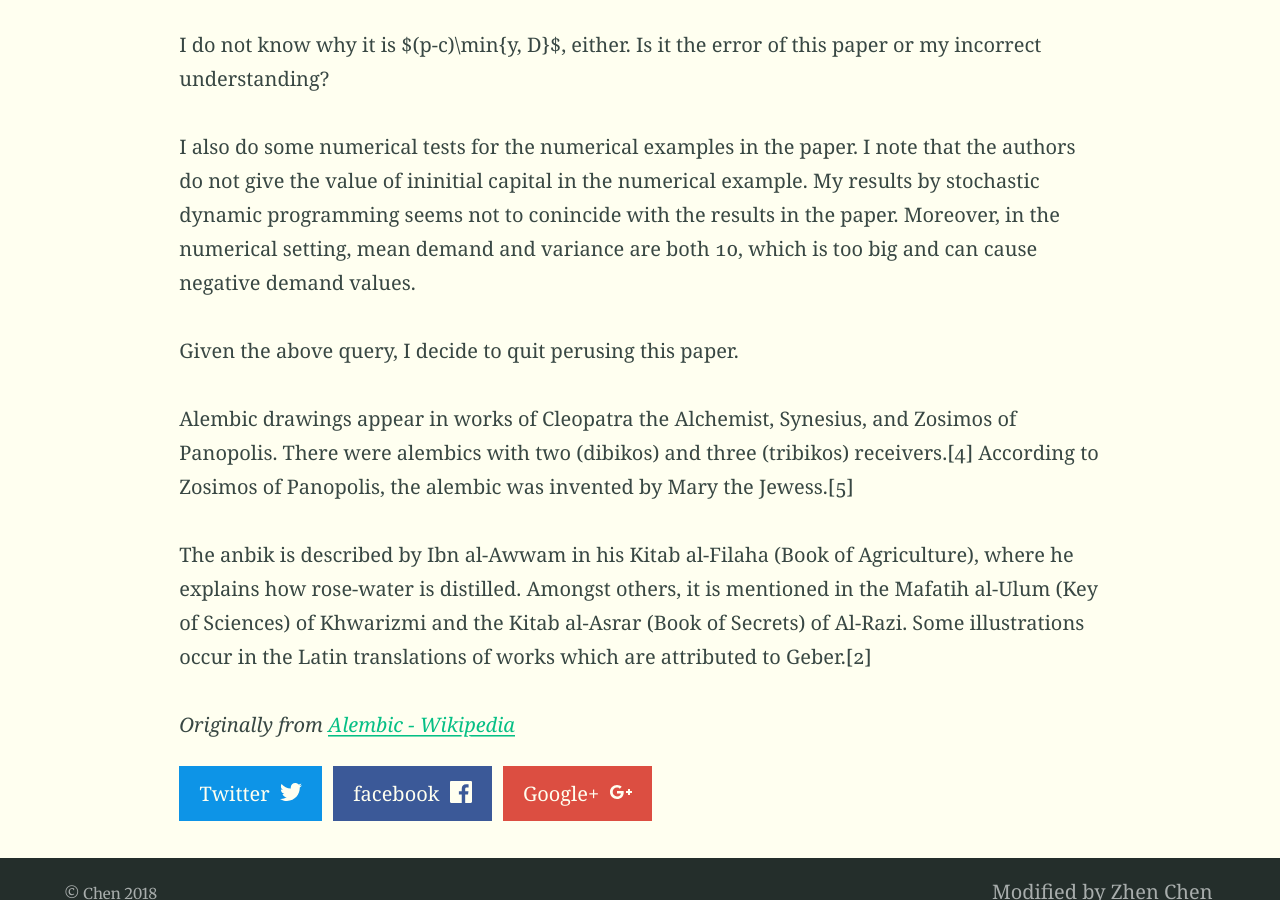
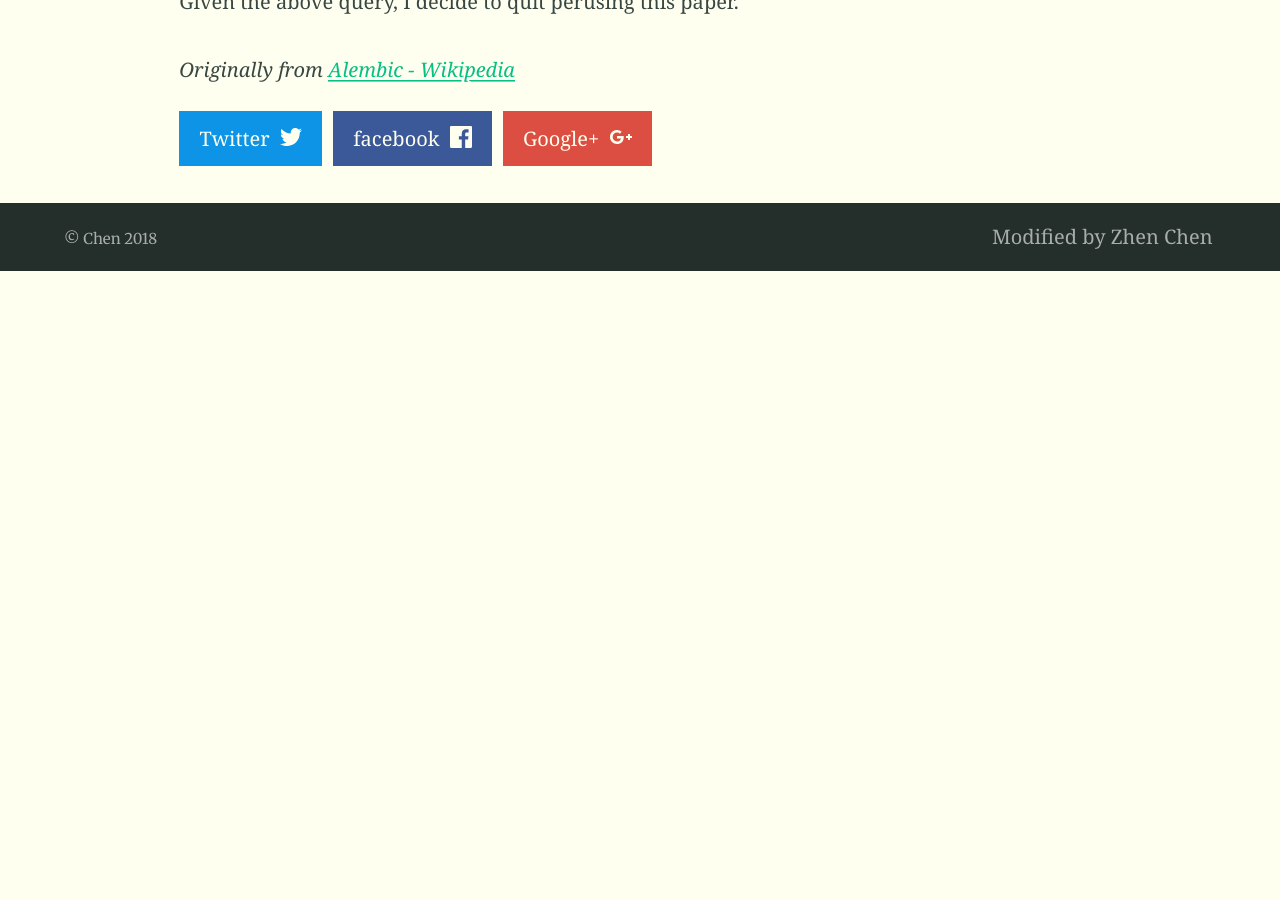
Before and after one commit to RobinChen121/robinchen121.github.io-12, a Jekyll site: the page built from _posts/2018-11-28-example-post-two.md, in a window 1280 px wide and 900 px high, scrolled down 1134 px. Built offline with Jekyll 4.4.1, drawn with Linux system fonts in a browser that asks for light colours; our own code applies the rules of GitHub Pages for plain Markdown files; after the commit the page ends 1405 px from its top, so only the background shows below that; some of the changed text lies outside the part shown.

Commit message:
revise blog
revise blog

```diff
--- a/_posts/2018-11-28-example-post-two.md
+++ b/_posts/2018-11-28-example-post-two.md
@@ -2,8 +2,6 @@
 title: A query about one paper
 categories:
 - paper reading
-feature_text: |
-  The History of the Alembic tool
 ---
 
 Recently, I am reading the paper "Dynamic Inventory Management with Cash Flow Constraints" from Xiuli Chao, et. al (2008).  The proofs in this paper are very lengthy and complex.
@@ -44,8 +42,4 @@
 
 <!-- more -->
 
-Alembic drawings appear in works of Cleopatra the Alchemist, Synesius, and Zosimos of Panopolis. There were alembics with two (dibikos) and three (tribikos) receivers.[4] According to Zosimos of Panopolis, the alembic was invented by Mary the Jewess.[5]
-
-The anbik is described by Ibn al-Awwam in his Kitab al-Filaha (Book of Agriculture), where he explains how rose-water is distilled. Amongst others, it is mentioned in the Mafatih al-Ulum (Key of Sciences) of Khwarizmi and the Kitab al-Asrar (Book of Secrets) of Al-Razi. Some illustrations occur in the Latin translations of works which are attributed to Geber.[2]
-
 _Originally from [Alembic - Wikipedia](https://en.wikipedia.org/wiki/Alembic)_
```
